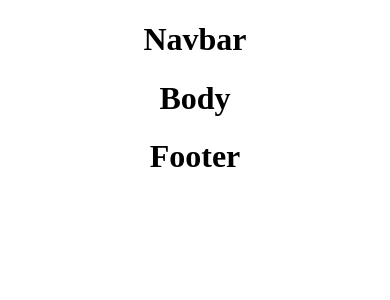
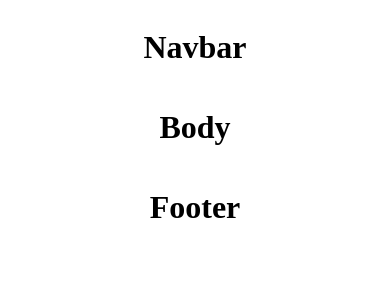
Before and after one commit to isabellagh/my-portfolio1, a React (Create React App) app: page / in a window 390 px wide. Shown: the top 300 px of the page. Built offline with nearby package versions, Linux system fonts and the light colour scheme.

Commit message:
home.css basic styling

```diff
--- a/src/App.js
+++ b/src/App.js
@@ -1,5 +1,5 @@
 import './App.css';
-import Home from './components/home/Home';
+import Home from './components/home/home';
 
 function App() {
   return (
--- a/src/components/home/Home.js
+++ b/src/components/home/Home.js
@@ -1,3 +1,5 @@
+import React from "react";
+import "./home.css";
 import Navbar from "../header/Navbar";
 import Body from "../body/body";
 import Footer from "../footer/footer";
--- a/src/components/home/home.css
+++ b/src/components/home/home.css
@@ -0,0 +1,22 @@
+html {
+    scroll-behavior: smooth;
+}
+
+.home {
+    display: flex;
+    flex-direction: column;
+    width: 70%;
+    margin: auto;
+    /* background-color: blue; */
+}
+
+@media only screen and (max-width: 1024px) {
+    .home {
+        width: 90%;
+    }
+}
+@media only screen and (max-width: 512px) {
+    .home {
+        width: 90%;
+    }
+}
```
